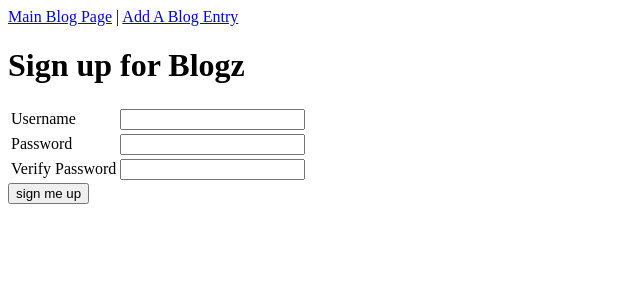
After one commit to annwam/blogz, a Flask app: page /signup in a window 1280 px wide. The commit adds this page. Shown: the top 300 px of the page, without its empty margins (0-640 px from the left). Run offline with Flask 2, Linux system fonts and the light colour scheme; the visitor is signed in with stand-in values (Sample User, id 1).

Commit message:
signup and login changes

```diff
--- a/main.py
+++ b/main.py
@@ -1,11 +1,12 @@
-from flask import Flask, request, redirect, render_template
+from flask import Flask, request, redirect, render_template, session
 from flask_sqlalchemy import SQLAlchemy
 
 app = Flask(__name__)
 app.config['DEBUG'] = True
-app.config['SQLALCHEMY_DATABASE_URI'] = 'mysql+pymysql://build-a-blog:MyNewPass@localhost:8889/build-a-blog'
+app.config['SQLALCHEMY_DATABASE_URI'] = 'mysql+pymysql://blogz:MyNewPass@localhost:8889/blogz'
 app.config['SQLALCHEMY_ECHO'] = True
 db = SQLAlchemy(app)
+app.secret_key='pennyisawesome'
 
 
 class Blog(db.Model):
@@ -13,14 +14,47 @@ class Blog(db.Model):
     id = db.Column(db.Integer, primary_key=True)
     title = db.Column(db.String(120))
     body = db.Column(db.String(1000))
+    owner_id= db.Column(db.Integer, db.ForeignKey('user.id'))
 
-    def __init__(self, title, body):
+    def __init__(self, title, body, owner ):
         self.title = title
         self.body = body
+        self.owner= owner
 
 
+class User(db.Model):
+    id = db.Column(db.Integer, primary_key=True)
+    username= db.Column(db.String(120), unique=True)
+    password= db.Column(db.String(120))
+    blogs= db.relationship('Blog', backref= 'owner')
+
+    def __init__(self, username, password):
+        self.username =username
+        self.password =password
+
+
+@app.before_request
+def require_login():
+    allowed_routes=['login','signup']
+    if request.endpoint not in allowed_routes and 'username' not in session:
+        return redirect('/login')
+
+
+
+@app.route('/login')
+def login():
+        # username = request.form['username']
+        # bopassword = request.form['password']
+        # #verify user to db
+        # #If errors return message
+        # #Send user object to html
+        # #if not user--send them login
+        # #if valid user send them to blog entry or main blog
+
+    return render_template('login.html')
+
 @app.route('/blog', methods=['POST', 'GET'])
-def index():
+def main_page():
 
         blogs = Blog.query.all()
         return render_template('main-blog.html', bloglist = blogs)
@@ -44,14 +78,15 @@ def new_post():
             body_error="Please fill in the body"
 
     if request.method=='POST' and not title_error and not body_error:
-        new_blog=Blog(title, body)
+        new_blog=Blog(title, body, User('username','password'))
         db.session.add(new_blog)
         db.session.commit()
+
 
         blogs = Blog.query.all()
         return render_template('main-blog.html', bloglist = blogs)
     else:
-        return render_template('new-blog.html', title_error=title_error, body_error=body_error,blog_title=title, blog_body=body)
+        return render_template('add-new-entry.html', title_error=title_error, body_error=body_error,blog_title=title, blog_body=body)
 
 
 @app.route('/blogentry', methods=['POST','GET'])
@@ -61,6 +96,80 @@ def blogEntry_post():
     blog=Blog.query.filter_by(id=id).first()
     return render_template('blog.html', blog=blog)
 
+@app.route('/signup', methods=['POST','GET'])
+def sign_up():
+#declare global variables
+     user_name_error=''
+     password_error=''
+     verify_error=''
+     existing_user_error=''
+     username=''
+#     #collect info from signup form
+     if request.method=='POST':
+         username = request.form['user_name']
+         password = request.form['password']
+         verify =request.form['verify']
+
+
+#Verify username
+         if username =='':
+             user_name_error="Please enter a valid username"
+         elif len(username)<3:
+            user_name_error="Username must be more than 3 characters long"
+            username = ''
+         elif ' ' in username:
+            user_name_error= "Your username cannot contain any spaces"
+            username= ''
+
+    #verify first password
+         if password =='':
+            password_error = "Please enter a valid password"
+         elif len(password)<3:
+            password_error="Password must be more than 3 characters long."
+         elif " "in password:
+            password_error="Your password cannot contain spaces."
+
+        #verify second password
+         if verify == '' or verify != password:
+            verify_error="Please ensure that passwords match."
+            verify = ''
+
+    #Existing user error
+         existing_user = User.query.filter_by(username=username).first()
+         if existing_user:
+            existing_user_error="Duplicate username"
+
+#     #  without errors
+     if request.method == 'POST' and not user_name_error and not password_error and not verify_error and not existing_user_error:
+        #save user to db
+           if not existing_user:
+            new_user = User(username, password)
+            db.session.add(new_user)
+            db.session.commit()
+            #session['username'] = new_user
+
+
+           return render_template('add-new-entry.html')
+
+    #incase of errors
+     else:
+           return render_template('signup.html',name=username,
+            user_name_error = user_name_error,password_error = password_error, verify_error=verify_error, existing_user_error=existing_user_error)
+     #return render_template('signup.html')
+
+
+
+    #save user to db
+
+
+# @app.route('/signmeup')
+# def index():
+#     return render_template('index.html')
+
+@app.route('/logout')
+def logout():
+    del session['username']
+    return redirect ('login.html')
 
 
 
--- a/templates/new-blog.html
+++ b/templates/add-new-entry.html
@@ -21,6 +21,8 @@
     <td>
         <textarea name="blog_body">{{blog_body}}</textarea>
         <span class="error">{{body_error}}</span>
+        <!-- May need to delete -->
+        <!-- <input name="user_id" type="hidden" value="{{user.id}}"/> -->
     </td>
 </tr>
     </table>
--- /dev/null
+++ b/templates/signup.html
@@ -0,0 +1,49 @@
+{% extends "base.html" %}
+
+{% block content %}
+
+<h1>Sign up for Blogz</h1>
+<form action="/signup" method='POST'>
+    <table>
+        <tbody>
+            <tr>
+                <td>
+                    <label for="user_name">Username</label>
+                </td>
+                <td>
+                    <input type='text' name='user_name' value="{{name}}"/>
+                    <span class="error">{{user_name_error}}</span>
+
+                </td>
+            </tr>
+            <tr>
+                <td>
+                    <label for="password">Password</label>
+                </td>
+                <td>
+                    <input type='password' name='password'>
+                    <span class="error">{{password_error}}</span>
+                </td>
+            </tr>
+            <tr>
+                <td>
+                    <label for="verify">Verify Password</label>
+                </td>
+                <td>
+                    <input type='password' name = 'verify'>
+                    <span class="error">{{verify_error}}</span>
+                </td>
+            </tr>
+
+        </tbody>
+    </table>
+
+    <input type='submit' value='sign me up'/>
+
+</form>
+
+
+
+
+
+{% endblock %}
```
Also changed, not shown: templates/index.html (added, +10 -0 lines), templates/login.html (added, +33 -0 lines), templates/singleUser.html (added, +10 -0 lines).
